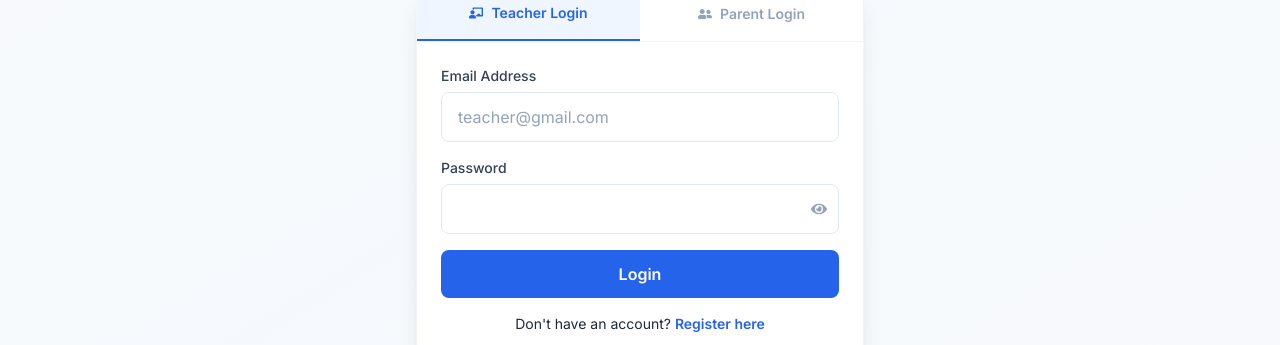
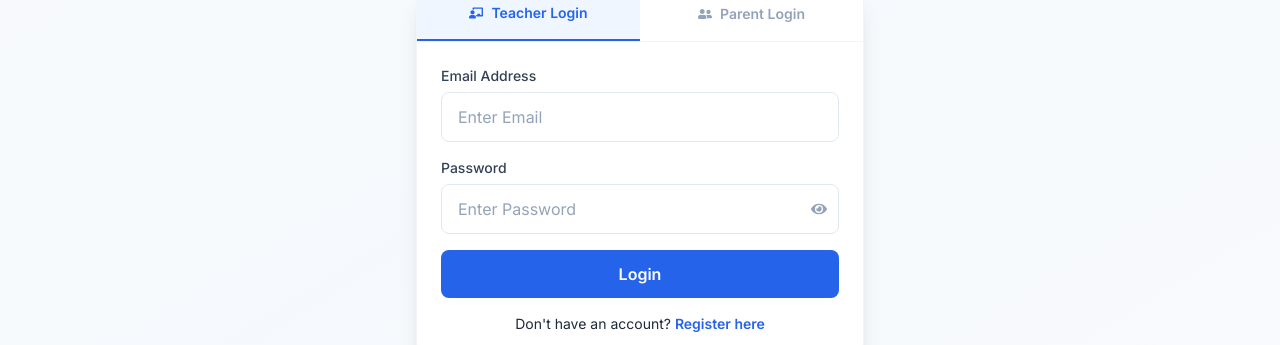
Before and after one commit to jishanmomin26/ZP-school-website-project, a React (Vite) app: page /login in a window 1280 px wide. Shown: the part 308-653 px from the top of the page. Built offline with nearby package versions, Linux system fonts and the light colour scheme; no server answers.

Commit message:
Change UI of Login Page

```diff
--- a/src/pages/Login.jsx
+++ b/src/pages/Login.jsx
@@ -4,22 +4,27 @@ import { motion } from 'framer-motion';
 import toast from 'react-hot-toast';
 import { FaChalkboardTeacher, FaUserFriends, FaEye, FaEyeSlash, FaSchool } from 'react-icons/fa';
 import { useLanguage } from '../context/LanguageContext';
-import { useAuth } from '../context/AuthContext'; // 🔥 ADDED
+import { useAuth } from '../context/AuthContext';
 import PageTransition from '../components/PageTransition';
 import { loginTeacher, loginParent } from '../Firebase/auth.js';
 
 const Login = () => {
   const { t } = useLanguage();
   const navigate = useNavigate();
-  const { loginWithFirebase } = useAuth(); // 🔥 ADDED
+  const { loginWithFirebase } = useAuth();
 
   const [role, setRole] = useState('teacher');
   const [showPassword, setShowPassword] = useState(false);
+
+  // ✅ SAME FORM (unchanged)
   const [form, setForm] = useState({
     email: '',
-    password: '',
     parentId: ''
   });
+
+  // 🔥 FIX: separate password state
+  const [password, setPassword] = useState('');
+
   const [error, setError] = useState('');
   const [loading, setLoading] = useState(false);
 
@@ -40,7 +45,7 @@ const Login = () => {
 
     try {
       if (role === 'teacher') {
-        if (!validatePassword(form.password)) {
+        if (!validatePassword(password)) {
           setError(t('login_password_rules'));
           setLoading(false);
           return;
@@ -48,15 +53,12 @@ const Login = () => {
 
         const result = await loginTeacher({
           email: form.email.trim(),
-          password: form.password
+          password: password // ✅ FIXED
         });
 
         if (result.success) {
           toast.success('Welcome, Teacher! 🎉');
-
-          // 🔥 THIS WAS MISSING (VERY IMPORTANT)
           loginWithFirebase(result.user, 'teacher');
-
           navigate('/dashboard/teacher');
         } else {
           setError(result.error || t('login_error'));
@@ -64,16 +66,15 @@ const Login = () => {
       } else {
         const result = await loginParent({
           parentId: form.parentId.trim(),
-          password: form.password
+          password: password // ✅ FIXED
         });
 
         if (result.success) {
           toast.success('Welcome, Parent! 🎉');
 
-          // 🔥 ALSO ADD FOR PARENT
           loginWithFirebase({
             email: result.user.email,
-            name: result.userData.name, // ✅ real name
+            name: result.userData.name,
           }, 'parent');
 
           navigate('/dashboard/parent');
@@ -113,11 +114,13 @@ const Login = () => {
                 onClick={() => {
                   setRole('teacher');
                   setError('');
+                  setPassword(''); // ✅ reset password
                 }}
-                className={`flex items-center justify-center gap-2 py-4 font-semibold text-sm ${role === 'teacher'
+                className={`flex items-center justify-center gap-2 py-4 font-semibold text-sm ${
+                  role === 'teacher'
                     ? 'bg-primary-50 text-primary-600 border-b-2 border-primary-600'
                     : 'text-dark-400 hover:bg-dark-50'
-                  }`}
+                }`}
               >
                 <FaChalkboardTeacher /> {t('login_teacher')}
               </button>
@@ -127,11 +130,13 @@ const Login = () => {
                 onClick={() => {
                   setRole('parent');
                   setError('');
+                  setPassword(''); // ✅ reset password
                 }}
-                className={`flex items-center justify-center gap-2 py-4 font-semibold text-sm ${role === 'parent'
+                className={`flex items-center justify-center gap-2 py-4 font-semibold text-sm ${
+                  role === 'parent'
                     ? 'bg-primary-50 text-primary-600 border-b-2 border-primary-600'
                     : 'text-dark-400 hover:bg-dark-50'
-                  }`}
+                }`}
               >
                 <FaUserFriends /> {t('login_parent')}
               </button>
@@ -148,7 +153,7 @@ const Login = () => {
                     value={form.email}
                     onChange={(e) => setForm({ ...form, email: e.target.value })}
                     className="input-field"
-                    placeholder="teacher@gmail.com"
+                    placeholder="Enter Email"
                     required
                   />
                 </div>
@@ -162,7 +167,7 @@ const Login = () => {
                     value={form.parentId}
                     onChange={(e) => setForm({ ...form, parentId: e.target.value })}
                     className="input-field"
-                    placeholder="PARENT001"
+                    placeholder="Enter Parent ID"
                     required
                   />
                 </div>
@@ -175,9 +180,10 @@ const Login = () => {
                 <div className="relative">
                   <input
                     type={showPassword ? 'text' : 'password'}
-                    value={form.password}
-                    onChange={(e) => setForm({ ...form, password: e.target.value })}
+                    value={password} // ✅ FIXED
+                    onChange={(e) => setPassword(e.target.value)} // ✅ FIXED
                     className="input-field pr-12"
+                    placeholder="Enter Password"
                     required
                   />
                   <button
```
